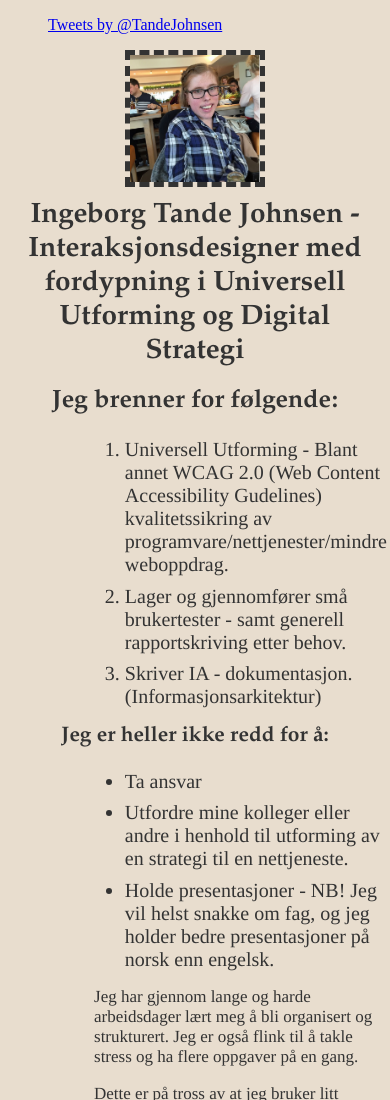
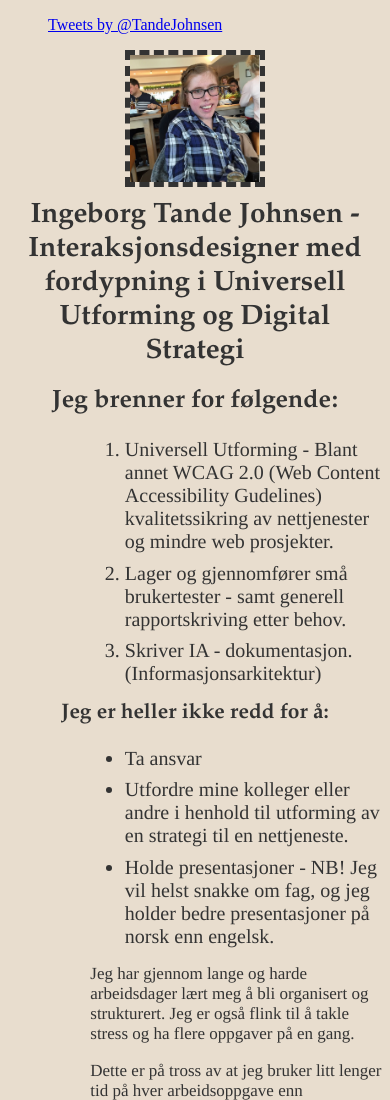
Before and after one commit to IngeborgTJ/ingeborgtandejohnsenno, a plain HTML site: page index.html in a window 390 px wide. Shown: the top 1100 px of the page. Drawn offline with nearby package versions, Linux system fonts and the light colour scheme.

Commit message:
Added adjustments on the responsive design after comments by users, and changed some content

```diff
--- a/css/css.css
+++ b/css/css.css
@@ -103,7 +103,7 @@
 	font-family: Garamond bold, Times;
 	color: #333;
 	font-size: 17px;
-	margin-left: 23%;
+	margin-left: 22%;
 	margin-top: 2%;
 }
 
@@ -160,7 +160,7 @@
 
 {
 	list-style-type: circle;
-	margin-left: 22%;
+	margin-left: 23.5%;
 }
 
 .kurs #kursliste ul li
--- a/index.html
+++ b/index.html
@@ -43,7 +43,7 @@
 
 			<ol>
 
-				<li> Universell Utforming - Blant annet WCAG 2.0 (Web Content Accessibility Gudelines) kvalitetssikring av programvare/nettjenester/mindre weboppdrag.</li>
+				<li> Universell Utforming - Blant annet WCAG 2.0 (Web Content Accessibility Gudelines) kvalitetssikring av nettjenester og mindre web prosjekter.</li>
 				<li> Lager og gjennomfører små brukertester - samt generell rapportskriving etter behov.</li>
 				<li> Skriver IA - dokumentasjon. (Informasjonsarkitektur) </li>
 
```
